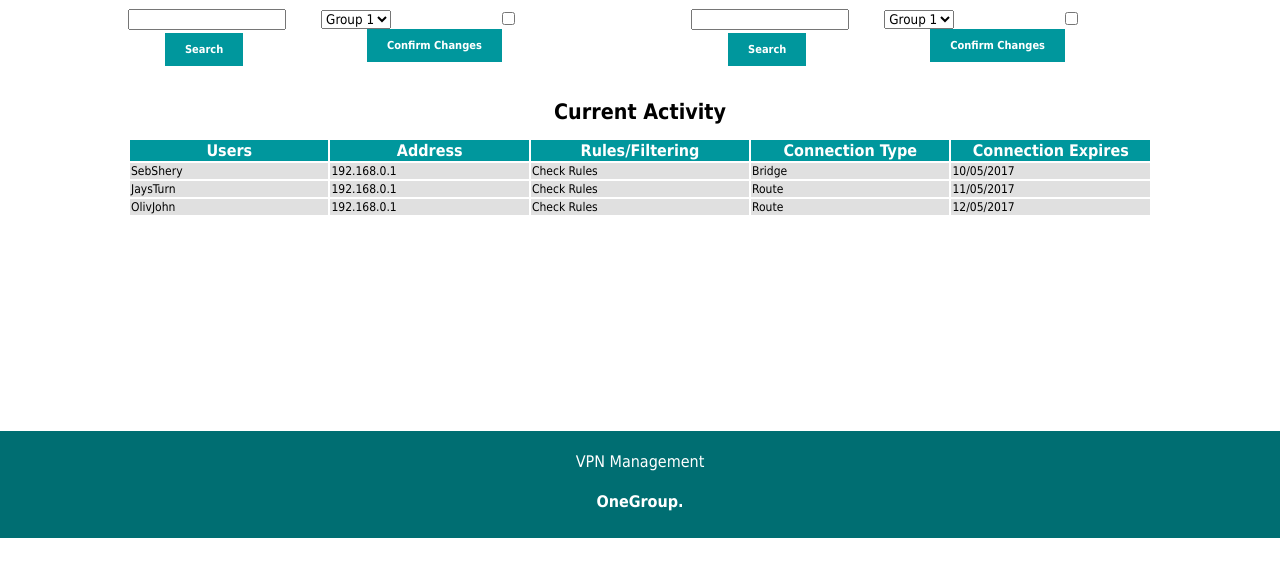
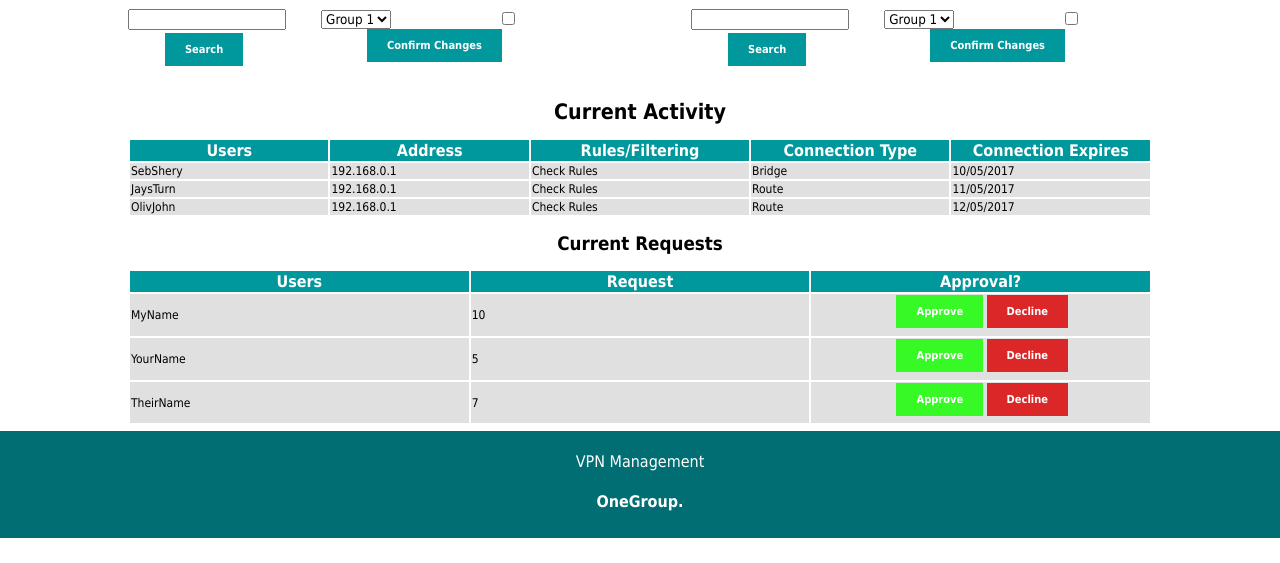
Before and after one commit to OliverJ20/OneGroup, a Flask app: page /users in a window 1280 px wide. Shown: the part 366-929 px from the top of the page. Run offline with Flask 2, Linux system fonts and the light colour scheme; the visitor is signed in with stand-in values (Sample User, id 1); parts of the project's set-up code (start-up, migrations or seed data) failed here and were passed over.

Commit message:
Added Table display of outstanding requests. Implemented button to accept or deny requests. Implemented function for updating key distributed flags into the database and made it activate on inititial key download press. Still to implement, disabling downloads when flaged and filtering.

```diff
--- a/onegroup/static/style.css
+++ b/onegroup/static/style.css
@@ -194,6 +194,38 @@ footer    {
 	margin-top:10px;
 }
 
+#approveButton{
+  display:inline-block;
+  color: #ffffff;
+  font-weight: bolder;
+  border: none;
+  padding: 10px 20px;
+  font-size: 11px;
+  margin-left:25%;
+ background-color: #37f925;
+}
+
+#declineButton{
+  display:inline-block;
+  color: #ffffff;
+  font-weight: bolder;
+  border: none;
+  padding: 10px 20px;
+  font-size: 11px;
+  background-color: #db2727;
+}
+
+#approveButton:hover{
+  background-color: #1e8214;
+}
+
+#declineButton:hover{
+  background-color: #911818;
+}
+
+#hiddenInput{
+  display: none;
+}
 
 nav ul    {
     margin-left: -8px;
--- a/onegroup/templates/logs.html
+++ b/onegroup/templates/logs.html
@@ -35,13 +35,13 @@
             </div>
             {% endif %}
 
-        <div id="logTable" class="tableScroll" align="center" style="margin-top: 10px">
-                <form>
+        <div id="logTable" align="center" style="margin-top: 10px; overflow-y: scroll;">
+          <form>
 
 
             <input type="button" id = "logButton" , style="background-color: #dddddd; outline-color: #666666; color: black; " value="Logs", onclick = "addInfo()" >
             </form>
-            </div>
+        </div>
 
         </div>
     </body>
--- a/onegroup/templates/users.html
+++ b/onegroup/templates/users.html
@@ -95,6 +95,31 @@
                     <td>12/05/2017</td>
                 </tr>
             </table>
+
+            <h2>Current Requests</h2>
+
+            <div id="userReqTable" align="center" style="margin-top: 10px;">
+
+                <table>
+                  <tr>
+                      <th>Users</th>
+                      <th>Request</th>
+                      <th>Approval?</th>
+                  </tr>
+                  {%for notifications in testdata%}
+                    <tr><td>{{notifications["User"]}}</td>
+                      <td>{{notifications["Request"]}}</td>
+                      <td><form action="{{ url_for('approve_req') }}" vname="approveForm" method=post>
+                        <input type="text" name="user" value= {{notifications["User"]}} id = "hiddenInput" readonly>
+                        <input type="text" name="request" value= {{notifications["Request"]}}  id = "hiddenInput" readonly>
+                        <input type="submit" name="reqOption" value="Approve" id = "approveButton"></input>
+                        <input type="submit" name="reqOption" value="Decline" id = "declineButton"></input>
+                      </form>
+                      </td>
+                    </tr>
+                  {% endfor %}
+                </table>
+            </div>
         </div>
         </center>
     </body>
--- a/onegroup/views.py
+++ b/onegroup/views.py
@@ -106,11 +106,37 @@ def password():
         return redirect(url_for('confirm', confirmed = 'Changed Password'))
     return render_template('password.html')
 
-@app.route('/users')
+@app.route('/users', methods=['GET', 'POST'])
 @admin_required
 def retrieve_user_page():
     ##redirect(url_for('users'))
-    return render_template('users.html')
+    ##requests = hl.retrieveRequests()
+    return render_template('users.html', testdata = [
+        {"User": "MyName", "Request": 10},
+        {"User": "YourName", "Request": 5},
+        {"User": "TheirName", "Request": 7},
+    ])
+    ##return render_template('users.html', testdata = hl.retrieveRequests())
+
+
+@app.route('/approve_req', methods=['POST'])
+@admin_required
+def approve_req():
+    reqName = request.form['user']
+    reqStatus = request.form['request']
+    if request.method == 'POST':
+        if request.form['reqOption'] == 'Approve':
+            print("Approve")
+            print(reqName)
+            print(reqStatus)
+            #hl.acceptRequest(reqName, reqReq)
+            return redirect('/users')
+        elif request.form['reqOption'] == 'Decline':
+            print("Decline")
+            print(reqName)
+            print(reqStatus)
+            #hl.declineRequest(reqName)#, reqReq)
+            return redirect('/users')
 
 
 @app.route('/logs')
@@ -121,7 +147,10 @@ def show_logs():
 
 @app.route('/userkey')
 def userkey():
+    name = session['name']
+    hl.keyDistributeFlag(name)
     return getKeys()
+
 
 
 @app.route('/clients/<username>')
@@ -262,6 +291,7 @@ def logType(log):
         abort(404)
 
     return jsonify({"logData" : hl.getLog(filename)})
+
 
 def emailMessage(subjectTitle, recipientEmail, bodyMessage, attachmentName = None, attachmentFilePath = None):
     msg = Message(
```
Also changed, not shown: onegroup/handler.py (+40 -0 lines), onegroup/static/userspage.js (added, +123 -0 lines), onegroup/static/images.jpeg (added).
